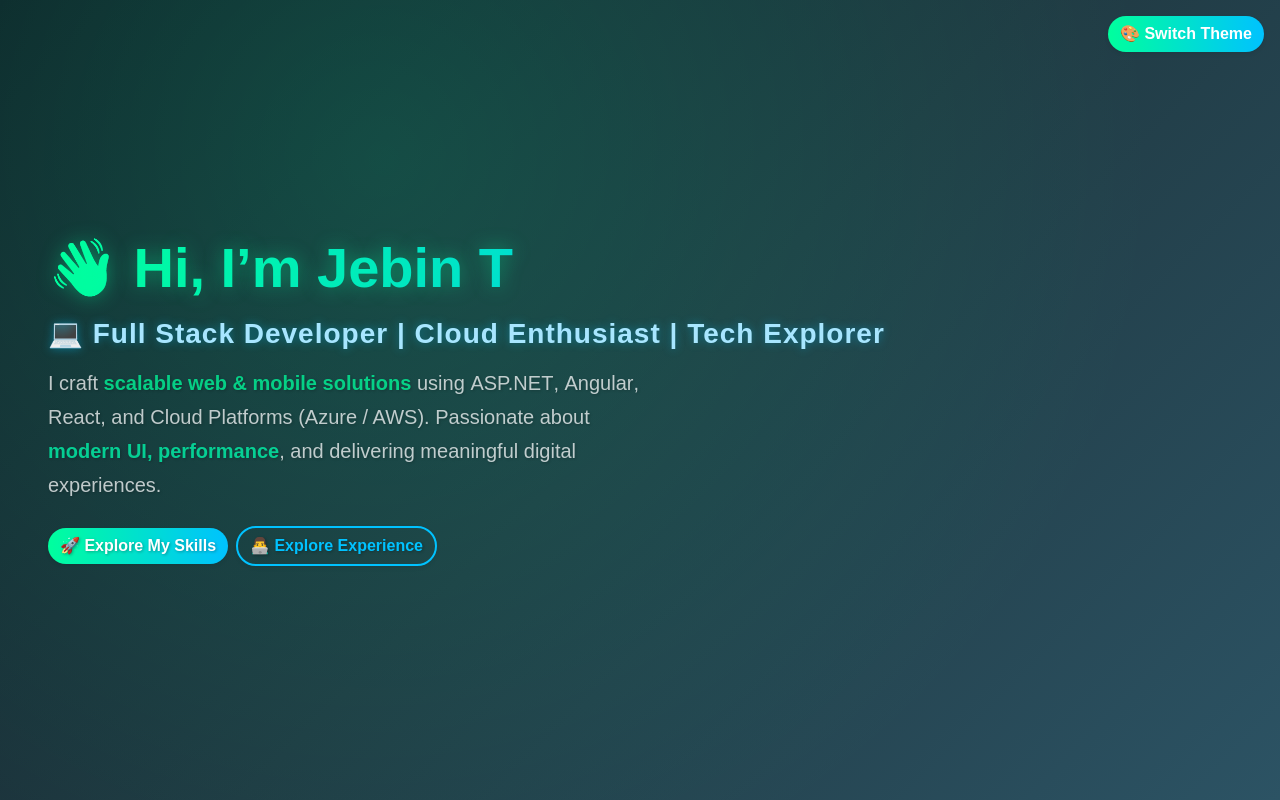
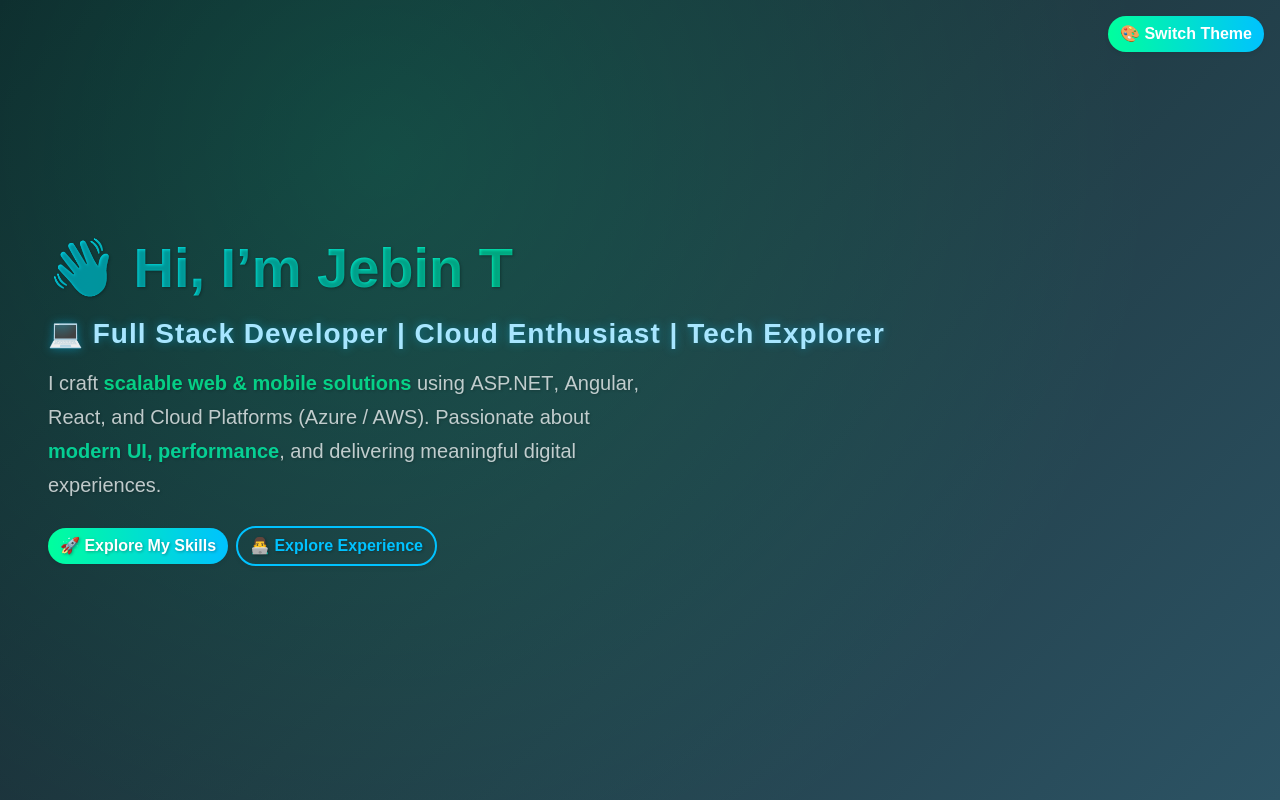
Before and after one commit to jebindhanush/jebin-portfolio, a React (Vite) app: page / in a window 1280 px wide. Shown: the top 800 px of the page. Built offline with nearby package versions, Linux system fonts and the light colour scheme.

Commit message:
fixed name issue

```diff
--- a/src/App.css
+++ b/src/App.css
@@ -283,3 +283,19 @@ img {
   color: #00ffb0;
   font-weight: 600;
 }
+
+/* ✨ Gradient Text Fix (Chrome Safe) */
+.gradient-text {
+  background-image: linear-gradient(90deg, #00c2ff, #00ff9d);
+  background-size: 200% 200%;
+  background-position: center;
+  -webkit-background-clip: text;
+  -webkit-text-fill-color: transparent;
+  display: inline-block;
+  transition: background-image 0.6s ease;
+}
+
+/* Switch gradient based on theme */
+.portfolio-app[data-theme='green-purple'] .gradient-text {
+  background-image: linear-gradient(90deg, #9dff00, #b000ff);
+}
--- a/src/App.tsx
+++ b/src/App.tsx
@@ -31,6 +31,7 @@ const App: React.FC = () => {
   return (
     <div
       className="portfolio-app position-relative text-light"
+      data-theme={theme} // 👈 add this line
       style={{
         background:
           theme === "blue-cyan"
@@ -77,21 +78,12 @@ const App: React.FC = () => {
         ></div>
 
         <div style={{ zIndex: 1 }}>
-          <h1
-            className="display-4 fw-bold mb-3"
-            style={{
-              background: gradients[theme],
-              WebkitBackgroundClip: "text",
-              WebkitTextFillColor: "transparent",
-              textShadow:
-                theme === "blue-cyan"
-                  ? "0 0 20px rgba(0,255,157,0.4)"
-                  : "0 0 20px rgba(155,0,255,0.4)",
-              transition: "all 0.5s ease",
-            }}
-          >
-            👋 Hi, I’m <span className="fw-bold">Jebin&nbsp;T</span>
-          </h1>
+         <h1
+  className="display-4 fw-bold mb-3 gradient-text"
+  key={theme} // 👈 forces React to re-render text properly on theme change
+>
+  👋 Hi, I’m <span className="fw-bold">Jebin&nbsp;T</span>
+</h1>
 
           <h3
             className="fw-semibold mb-3"
```
